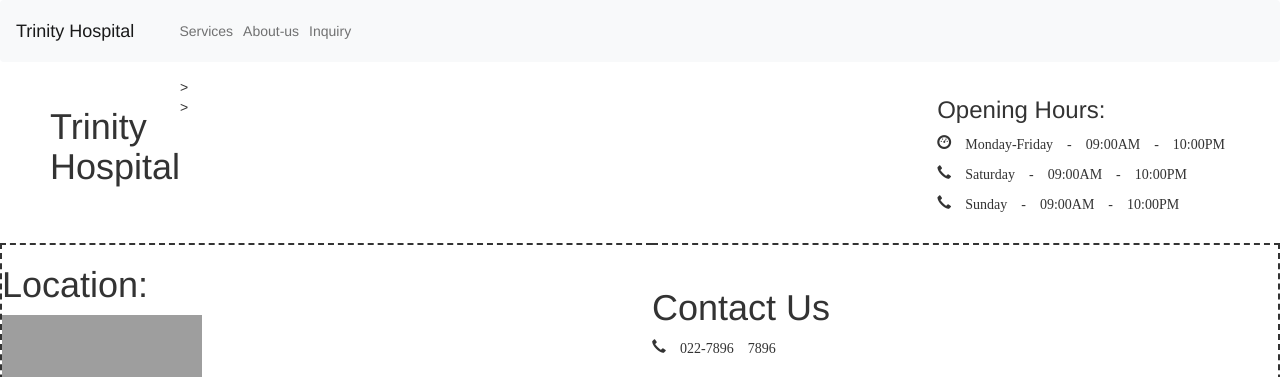
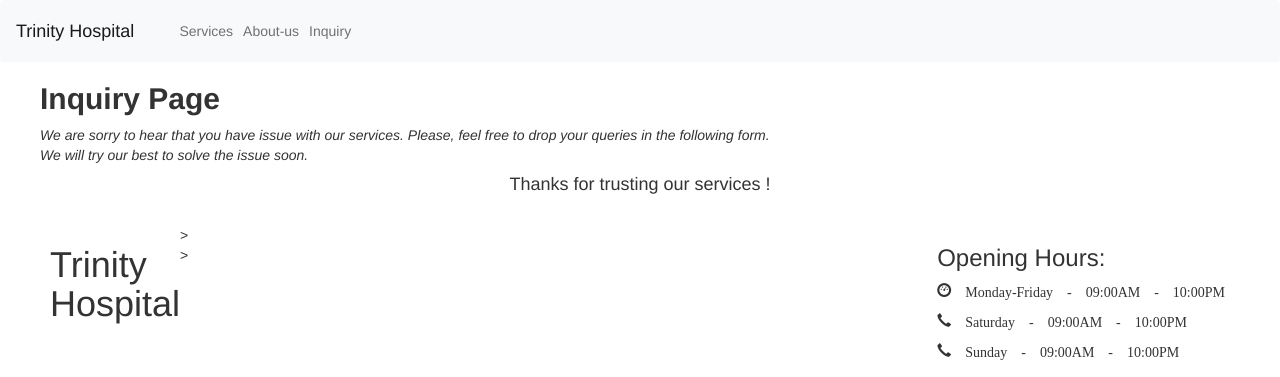
Before and after one commit to HatimDalal/HospitalWebsite, an Angular app: page /Inquiry in a window 1280 px wide. Shown: the top 377 px of the page. Built offline with nearby package versions, Linux system fonts and the light colour scheme; grey boxes are pictures that could not be loaded.

Commit message:
inquiryname

```diff
--- a/src/app/Inquiry-Page/Inquiry-Page.component.css
+++ b/src/app/Inquiry-Page/Inquiry-Page.component.css
@@ -1,5 +1,10 @@
+#Start{
+  padding-left: 40px;
+}
+#nametime{
+  padding-top: 20px;
+}
 .pull-left{
-  padding-top: 10px;
   padding-left: 50px;
 }
 .pull-right{
--- a/src/app/Inquiry-Page/Inquiry-Page.component.html
+++ b/src/app/Inquiry-Page/Inquiry-Page.component.html
@@ -1,3 +1,9 @@
+<div id="Start">
+  <h2><b>Inquiry Page</b></h2>
+  <p><i>We are sorry to hear that you have issue with our services.
+    Please, feel free to drop your queries in the following form. <br>
+    We will try our best to solve the issue soon.</i></p>
+</div>
 
 
 
@@ -6,8 +12,11 @@
 
 
 
+<div>
+  <h4 style="text-align: center;">Thanks for trusting our services !</h4>
+</div>
 
-<div> <!--Name & timing of page has started-->>
+<div id="nametime"> <!--Name & timing of page has started-->>
   <div class = "pull-left">
     <h1>Trinity <br>Hospital</h1>
  </div>
```
